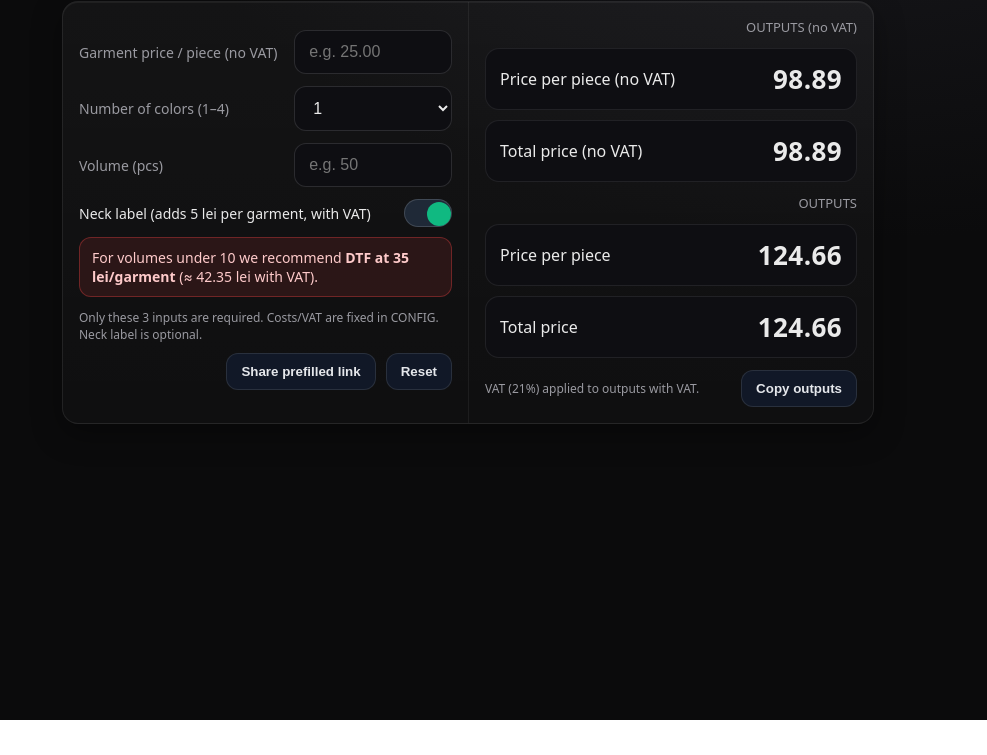
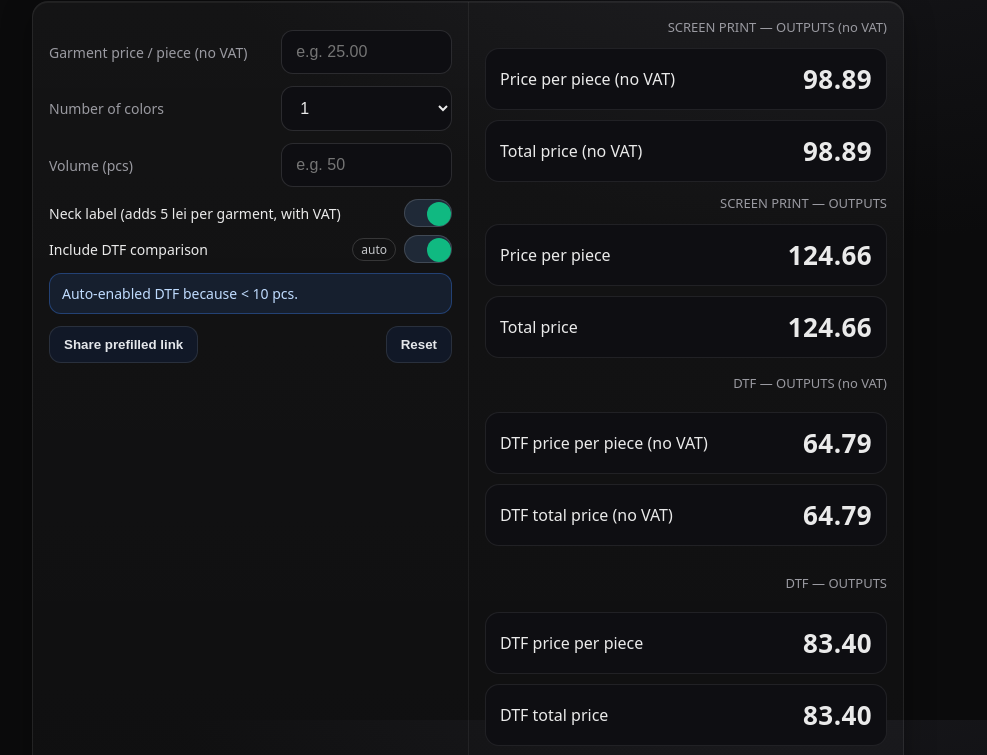
Before and after one commit to mdanieloficial-sys/screenprint-calculator, a plain HTML site: page index.html in a window 1280 px wide. Shown: the part 80-835 px from the top of the page, without its empty margins (172-1159 px from the left). Before the commit the page ends 800 px from the top, so only its background shows below. Drawn offline with Linux system fonts and the light colour scheme.

Commit message:
Enhance styling and add DTF comparison options
Updated styles and added DTF comparison features in the HTML form.

```diff
--- a/index.html
+++ b/index.html
@@ -1,3 +1,4 @@
+
 <!doctype html>
 <html lang="en">
 <head>
@@ -23,7 +24,7 @@
       background: radial-gradient(1200px 800px at 80% -20%, #1a1a1f 0%, #0b0b0c 60%);
       -webkit-touch-callout:none; -webkit-text-size-adjust:100%;
     }
-    .wrap{max-width:860px; margin: env(safe-area-inset-top) auto 0 auto;
+    .wrap{max-width:920px; margin: env(safe-area-inset-top) auto 0 auto;
       padding: clamp(16px, 3vw, 24px); padding-bottom: calc(16px + env(safe-area-inset-bottom));
     }
     .title{display:flex; align-items:center; gap:12px; margin-bottom:14px;}
@@ -33,9 +34,9 @@
       box-shadow:0 10px 30px rgba(0,0,0,.35), inset 0 1px 0 rgba(255,255,255,.05); overflow:hidden;
     }
     .grid{display:grid; grid-template-columns: 1fr 1fr;}
-    @media (max-width:820px){ .grid{grid-template-columns:1fr} }
+    @media (max-width:860px){ .grid{grid-template-columns:1fr} }
     .pane{padding:16px;} .pane + .pane{border-left:1px solid rgba(255,255,255,.06);}
-    @media (max-width:820px){ .pane + .pane{border-left:none; border-top:1px solid rgba(255,255,255,.06)} }
+    @media (max-width:860px){ .pane + .pane{border-left:none; border-top:1px solid rgba(255,255,255,.06)} }
     .row{display:grid; grid-template-columns: 1.3fr 1fr; align-items:center; gap:10px; margin:12px 0;}
     label{font-size:14px; color:var(--muted);}
     input, select{width:100%; background:#0e0e12; color:var(--ink);
@@ -49,18 +50,18 @@
     .muted{color:var(--muted); font-size:13px}
     .big{font-size:26px; font-weight:800; letter-spacing:.4px;}
     .foot{display:flex; justify-content:space-between; align-items:center; margin-top:12px; gap:10px; flex-wrap:wrap;}
-    .tiny{font-size:12px; color:var(--muted)}
     .btn{appearance:none; border:none; cursor:pointer; padding:10px 14px; border-radius:12px; font-weight:700;
       background:#111827; color:#e5e7eb; border:1px solid rgba(255,255,255,.1);}
     .btn:hover{filter:brightness(1.05)} .right{text-align:right}
-    .notice{margin-top:10px; padding:10px 12px; border-radius:12px; background:rgba(239,68,68,.12); border:1px solid rgba(239,68,68,.35);
-      color:#fecaca; font-size:14px;}
+    .notice{margin-top:10px; padding:10px 12px; border-radius:12px; background:rgba(59,130,246,.12); border:1px solid rgba(59,130,246,.35);
+      color:#bfdbfe; font-size:14px;}
     .checkrow{display:flex; align-items:center; justify-content:space-between; gap:10px; margin-top:8px;}
     .checkrow label{color:var(--ink); font-size:14px;}
     .switch{width:48px; height:28px; background:#1f2937; border:1px solid rgba(255,255,255,.15); border-radius:999px; position:relative;}
     .switch input{display:none}
     .knob{position:absolute; top:2px; left:2px; width:24px; height:24px; border-radius:999px; background:#9ca3af; transition:left .2s, background .2s;}
     .switch input:checked + .knob{left:22px; background:#10b981;}
+    .tag{font-size:12px; padding:2px 8px; border-radius:999px; border:1px solid rgba(255,255,255,.18); color:#e5e7eb; opacity:.85;}
   </style>
 </head>
 <body>
@@ -76,10 +77,13 @@
           <input id="garment" type="number" inputmode="decimal" min="0" step="0.01" placeholder="e.g. 25.00" value="">
         </div>
         <div class="row">
-          <label for="colors">Number of colors (1–4)</label>
-          <select id="colors">
-            <option value="1">1</option><option value="2">2</option>
-            <option value="3">3</option><option value="4">4</option>
+          <label for="colors">Number of colors</label>
+          <select id="colors" title="5+ colors forces DTF">
+            <option value="1">1</option>
+            <option value="2">2</option>
+            <option value="3">3</option>
+            <option value="4">4</option>
+            <option value="5+">5 or more (DTF)</option>
           </select>
         </div>
         <div class="row">
@@ -87,6 +91,7 @@
           <input id="volume" type="number" inputmode="numeric" min="1" step="1" placeholder="e.g. 50" value="">
         </div>
 
+        <!-- Neck label toggle (adds 5 lei AFTER VAT) -->
         <div class="checkrow" title="Adds 5 lei per garment AFTER VAT">
           <label for="neck">Neck label (adds 5 lei per garment, with VAT)</label>
           <div class="switch">
@@ -95,20 +100,32 @@
           </div>
         </div>
 
+        <!-- DTF comparison toggle -->
+        <div class="checkrow" title="Show DTF pricing alongside screen print">
+          <label for="dtfToggle">Include DTF comparison</label>
+          <div style="display:flex; align-items:center; gap:8px">
+            <span id="dtfAutoTag" class="tag" style="display:none">auto</span>
+            <div class="switch">
+              <input id="dtfToggle" type="checkbox" checked>
+              <span class="knob"></span>
+            </div>
+          </div>
+        </div>
+
+        <!-- DTF heads-up -->
         <div id="dtfNote" class="notice" style="display:none">
-          For volumes under 10 we recommend <strong>DTF at 35 lei/garment</strong> (≈ <span id="dtfVat"></span> with VAT).
+          Auto-enabled DTF because <span id="dtfWhy"></span>.
         </div>
 
         <div class="foot">
-          <div class="tiny">Only these 3 inputs are required. Costs/VAT are fixed in CONFIG. Neck label is optional.</div>
-          <div style="flex:1"></div>
           <button class="btn" id="share">Share prefilled link</button>
           <button class="btn" id="reset">Reset</button>
         </div>
       </div>
 
       <div class="pane right">
-        <div class="muted">OUTPUTS (no VAT)</div>
+        <!-- Screen print outputs -->
+        <div class="muted">SCREEN PRINT — OUTPUTS (no VAT)</div>
         <div class="outputs">
           <div class="pill">
             <span>Price per piece (no VAT)</span>
@@ -120,7 +137,7 @@
           </div>
         </div>
         <div style="height:12px"></div>
-        <div class="muted">OUTPUTS</div>
+        <div class="muted">SCREEN PRINT — OUTPUTS</div>
         <div class="outputs">
           <div class="pill">
             <span>Price per piece</span>
@@ -131,8 +148,38 @@
             <span class="big" id="tpVat">0.00</span>
           </div>
         </div>
+
+        <div style="height:16px"></div>
+
+        <!-- DTF outputs (comparison) -->
+        <div id="dtfBlock" style="display:grid; gap:8px">
+          <div class="muted">DTF — OUTPUTS (no VAT)</div>
+          <div class="outputs">
+            <div class="pill">
+              <span>DTF price per piece (no VAT)</span>
+              <span class="big" id="dtfPppNoVat">0.00</span>
+            </div>
+            <div class="pill">
+              <span>DTF total price (no VAT)</span>
+              <span class="big" id="dtfTpNoVat">0.00</span>
+            </div>
+          </div>
+          <div style="height:12px"></div>
+          <div class="muted">DTF — OUTPUTS</div>
+          <div class="outputs">
+            <div class="pill">
+              <span>DTF price per piece</span>
+              <span class="big" id="dtfPppVat">0.00</span>
+            </div>
+            <div class="pill">
+              <span>DTF total price</span>
+              <span class="big" id="dtfTpVat">0.00</span>
+            </div>
+          </div>
+        </div>
+
         <div class="foot">
-          <div class="tiny">VAT <span id="vatRateLabel"></span> applied to outputs with VAT.</div>
+          <div class="muted">VAT <span id="vatRateLabel"></span> applied to outputs with VAT. Neck label adds 5 lei after VAT.</div>
           <button class="btn" id="copy">Copy outputs</button>
         </div>
       </div>
@@ -144,10 +191,12 @@
 const CONFIG = {
   currency: "lei",
   vatRate: 0.21,
-  setup_per_color: 50,
-  ink_per_color: 5,
-  labor_per_garment: 3,
-  overhead_rate: 0.10,
+  // Screen print cost model
+  setup_per_color: 50,   // lei / color (amortized)
+  ink_per_color: 5,      // lei / color
+  labor_per_garment: 3,  // lei / garment
+  overhead_rate: 0.10,   // +10%
+  // margin by volume
   margin_tiers: [
     { min: 200, rate: 0.35 },
     { min: 100, rate: 0.40 },
@@ -156,114 +205,186 @@ const CONFIG = {
     { min:  10, rate: 0.55 },
     { min:   1, rate: 0.55 }
   ],
-  dtf_price_no_vat: 35,
-  neck_label_vat_inclusive_add: 5,
+  // DTF
+  dtf_price_no_vat: 35,                 // lei / garment (print component)
+  neck_label_vat_inclusive_add: 5,      // adds 5 lei AFTER VAT per garment
   precision: 2
 };
 
 function getMarginRate(qty){
-  for(const t of CONFIG.margin_tiers){
-    if(qty >= t.min) return t.rate;
-  }
+  for(const t of CONFIG.margin_tiers){ if(qty >= t.min) return t.rate; }
   return CONFIG.margin_tiers.at(-1).rate;
 }
+const $ = id=>document.getElementById(id);
+function fmt(x){ return Number(x||0).toLocaleString(undefined,{minimumFractionDigits:CONFIG.precision,maximumFractionDigits:CONFIG.precision}); }
 
-function fmt(x){return Number(x||0).toLocaleString(undefined,{minimumFractionDigits:CONFIG.precision,maximumFractionDigits:CONFIG.precision});}
+// ------- Screen Print calc --------
+function calcScreen(garment, colors, volume, neckOn){
+  const c = Math.min(Math.max(colors,1),4); // cap at 4 for SP
+  const v = Math.max(1, Math.floor(volume||0));
 
-function calc(garment, colors, volume, neckOn){
-  colors = Math.min(Math.max(colors,1),4);
-  volume = Math.max(1, Math.floor(volume||0));
-
-  const setup_amort = (CONFIG.setup_per_color * colors) / volume;
-  const ink_cost = CONFIG.ink_per_color * colors;
+  const setup_amort = (CONFIG.setup_per_color * c) / v;
+  const ink_cost = CONFIG.ink_per_color * c;
   const labor = CONFIG.labor_per_garment;
 
   let unit_cost_no_vat = garment + setup_amort + ink_cost + labor;
   unit_cost_no_vat *= (1 + CONFIG.overhead_rate);
 
-  const margin = getMarginRate(volume);
+  const margin = getMarginRate(v);
   const pppNoVat = unit_cost_no_vat * (1 + margin);
-  const tpNoVat = pppNoVat * volume;
+  const tpNoVat  = pppNoVat * v;
 
   let pppVat = pppNoVat * (1 + CONFIG.vatRate);
-  let tpVat = tpNoVat * (1 + CONFIG.vatRate);
+  let tpVat  = tpNoVat  * (1 + CONFIG.vatRate);
 
-  // Add EXACT 5 lei per garment AFTER VAT
   if(neckOn){
     pppVat += CONFIG.neck_label_vat_inclusive_add;
-    tpVat += CONFIG.neck_label_vat_inclusive_add * volume;
+    tpVat  += CONFIG.neck_label_vat_inclusive_add * v;
   }
+  return { pppNoVat, tpNoVat, pppVat, tpVat };
+}
 
+// ------- DTF calc (comparison; uses same margin tiers/overhead) --------
+function calcDTF(garment, volume, neckOn){
+  const v = Math.max(1, Math.floor(volume||0));
+  const labor = CONFIG.labor_per_garment;
+
+  // DTF unit cost (no VAT): garment + flat DTF print + labor, then overhead
+  let unit_cost_no_vat = garment + CONFIG.dtf_price_no_vat + labor;
+  unit_cost_no_vat *= (1 + CONFIG.overhead_rate);
+
+  const margin = getMarginRate(v);
+  const pppNoVat = unit_cost_no_vat * (1 + margin);
+  const tpNoVat  = pppNoVat * v;
+
+  let pppVat = pppNoVat * (1 + CONFIG.vatRate);
+  let tpVat  = tpNoVat  * (1 + CONFIG.vatRate);
+
+  if(neckOn){
+    pppVat += CONFIG.neck_label_vat_inclusive_add;
+    tpVat  += CONFIG.neck_label_vat_inclusive_add * v;
+  }
   return { pppNoVat, tpNoVat, pppVat, tpVat };
 }
 
 // DOM refs
-const $ = id=>document.getElementById(id);
-const garment=$("garment"),colors=$("colors"),volume=$("volume"),neck=$("neck");
-const p1=$("pppNoVat"),t1=$("tpNoVat"),p2=$("pppVat"),t2=$("tpVat");
-const vatRateLabel=$("vatRateLabel"),dtfNote=$("dtfNote"),dtfVat=$("dtfVat");
+const garment=$("garment"), colors=$("colors"), volume=$("volume"), neck=$("neck");
+const dtfToggle=$("dtfToggle"), dtfAutoTag=$("dtfAutoTag"), dtfNote=$("dtfNote"), dtfWhy=$("dtfWhy");
 
+// SP outputs
+const p1=$("pppNoVat"), t1=$("tpNoVat"), p2=$("pppVat"), t2=$("tpVat");
+// DTF outputs
+const d1=$("dtfPppNoVat"), d2=$("dtfTpNoVat"), d3=$("dtfPppVat"), d4=$("dtfTpVat");
+const dtfBlock=document.getElementById("dtfBlock");
+
+const vatRateLabel=$("vatRateLabel");
 vatRateLabel.textContent=`(${(CONFIG.vatRate*100).toFixed(0)}%)`;
-dtfVat.textContent=fmt(CONFIG.dtf_price_no_vat*(1+CONFIG.vatRate))+" "+CONFIG.currency;
+
+function autoDTFState(){
+  const colorsVal = colors.value;
+  const v = parseInt(volume.value||"1",10);
+  let forced = false, reason = "";
+
+  if(colorsVal === "5+"){ forced = true; reason = "5+ colors"; }
+  else if(v < 10){ forced = true; reason = "< 10 pcs"; }
+
+  // Apply UI state
+  if(forced){
+    dtfToggle.checked = true;
+    dtfToggle.disabled = true;
+    dtfAutoTag.style.display = "inline-block";
+    dtfNote.style.display = "block";
+    dtfWhy.textContent = reason;
+  }else{
+    dtfToggle.disabled = false;
+    dtfAutoTag.style.display = "none";
+    dtfNote.style.display = "none";
+  }
+}
+
+function colorsToNumber(){
+  return (colors.value === "5+") ? 5 : parseInt(colors.value||"1",10);
+}
 
 function update(){
-  const g=parseFloat(garment.value||"0");
-  const c=parseInt(colors.value||"1",10);
-  const v=parseInt(volume.value||"1",10);
-  const neckOn=!!neck.checked;
+  const g = parseFloat(garment.value || "0");
+  const c = colorsToNumber();
+  const v = parseInt(volume.value || "1",10);
+  const neckOn = !!neck.checked;
 
-  dtfNote.style.display=(v<10)?"block":"none";
+  autoDTFState();
 
-  const out=calc(g,c,v,neckOn);
-  p1.textContent=fmt(out.pppNoVat);
-  t1.textContent=fmt(out.tpNoVat);
-  p2.textContent=fmt(out.pppVat);
-  t2.textContent=fmt(out.tpVat);
+  // Screen print
+  const sp = calcScreen(g, c, v, neckOn);
+  p1.textContent = fmt(sp.pppNoVat); t1.textContent = fmt(sp.tpNoVat);
+  p2.textContent = fmt(sp.pppVat);   t2.textContent = fmt(sp.tpVat);
+
+  // DTF comparison
+  if(dtfToggle.checked){
+    const dx = calcDTF(g, v, neckOn);
+    d1.textContent = fmt(dx.pppNoVat); d2.textContent = fmt(dx.tpNoVat);
+    d3.textContent = fmt(dx.pppVat);   d4.textContent = fmt(dx.tpVat);
+    dtfBlock.style.display = "grid";
+  }else{
+    dtfBlock.style.display = "none";
+  }
 }
 
+// listeners
 ["input","change"].forEach(ev=>{
-  garment.addEventListener(ev,update);
-  colors.addEventListener(ev,update);
-  volume.addEventListener(ev,update);
-  neck.addEventListener(ev,update);
+  garment.addEventListener(ev, update);
+  colors.addEventListener(ev, update);
+  volume.addEventListener(ev, update);
+  neck.addEventListener(ev, update);
+  dtfToggle.addEventListener(ev, update);
 });
 
+// prefill from query
 (function prefill(){
-  const p=new URLSearchParams(location.search);
-  if(p.has("g"))garment.value=p.get("g");
-  if(p.has("c"))colors.value=p.get("c");
-  if(p.has("v"))volume.value=p.get("v");
-  if(p.has("n"))neck.checked=p.get("n")==="1";
+  const p = new URLSearchParams(location.search);
+  if(p.has("g")) garment.value = p.get("g");
+  if(p.has("c")) colors.value = p.get("c");
+  if(p.has("v")) volume.value = p.get("v");
+  if(p.has("n")) neck.checked = p.get("n") === "1";
+  if(p.has("d")) dtfToggle.checked = p.get("d") === "1";
   update();
 })();
 
-$("reset").addEventListener("click",()=>{
-  garment.value="";colors.value="1";volume.value="";neck.checked=true;update();
+$("reset").addEventListener("click", ()=>{
+  garment.value=""; colors.value="1"; volume.value=""; neck.checked = true; dtfToggle.checked = true; update();
 });
 
-$("copy").addEventListener("click",async()=>{
-  const text=`Price per piece (no VAT): ${p1.textContent} ${CONFIG.currency}
+$("copy").addEventListener("click", async ()=>{
+  const text = `SCREEN PRINT
+Price per piece (no VAT): ${p1.textContent} ${CONFIG.currency}
 Total price (no VAT): ${t1.textContent} ${CONFIG.currency}
 Price per piece: ${p2.textContent} ${CONFIG.currency}
-Total price: ${t2.textContent} ${CONFIG.currency}`;
-  try{await navigator.clipboard.writeText(text);alert("Outputs copied.");}
-  catch(e){alert("Copy failed. Select and copy manually.");}
+Total price: ${t2.textContent} ${CONFIG.currency}
+${dtfToggle.checked ? `
+DTF
+Price per piece (no VAT): ${d1.textContent} ${CONFIG.currency}
+Total price (no VAT): ${d2.textContent} ${CONFIG.currency}
+Price per piece: ${d3.textContent} ${CONFIG.currency}
+Total price: ${d4.textContent} ${CONFIG.currency}
+` : ""}`.trim();
+  try{ await navigator.clipboard.writeText(text); alert("Outputs copied."); }catch(e){ alert("Copy failed. Select and copy manually."); }
 });
 
-$("share").addEventListener("click",async()=>{
-  const u=new URL(location.href);
-  const params=new URLSearchParams();
-  if(garment.value)params.set("g",garment.value);
-  if(colors.value)params.set("c",colors.value);
-  if(volume.value)params.set("v",volume.value);
-  params.set("n",neck.checked?"1":"0");
-  u.search=params.toString();
-  try{await navigator.clipboard.writeText(u.toString());alert("Prefilled link copied.");}
-  catch(e){prompt("Copy this link:",u.toString());}
+$("share").addEventListener("click", async ()=>{
+  const u = new URL(location.href);
+  const params = new URLSearchParams();
+  if(garment.value) params.set("g", garment.value);
+  if(colors.value)  params.set("c", colors.value);
+  if(volume.value)  params.set("v", volume.value);
+  params.set("n", neck.checked ? "1" : "0");
+  params.set("d", dtfToggle.checked ? "1" : "0");
+  u.search = params.toString();
+  try{ await navigator.clipboard.writeText(u.toString()); alert("Prefilled link copied."); }catch(e){ prompt("Copy this link:", u.toString()); }
 });
 
+// Register service worker if present
 if('serviceWorker' in navigator){
-  window.addEventListener('load',()=>{
+  window.addEventListener('load', ()=>{
     navigator.serviceWorker.register('./sw.js').catch(()=>{});
   });
 }
```
